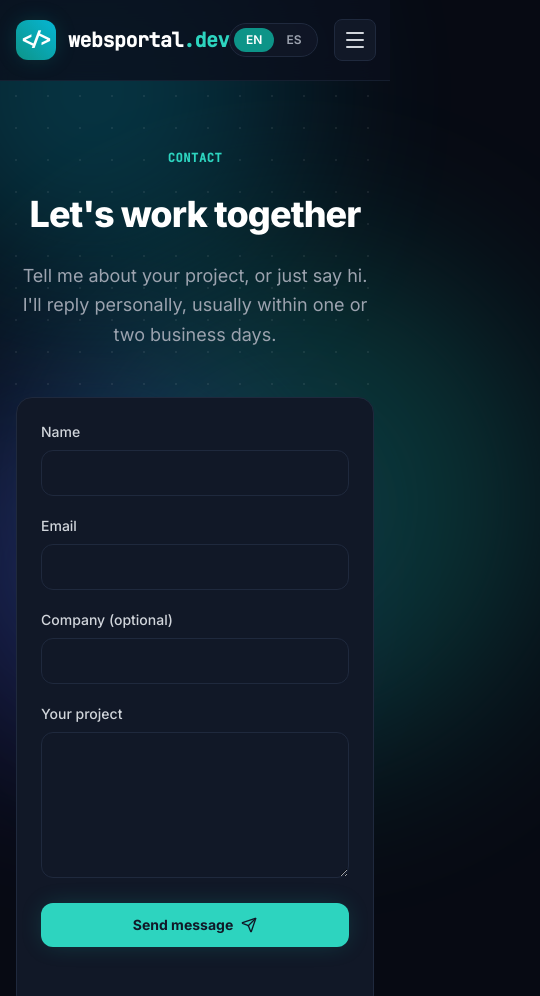
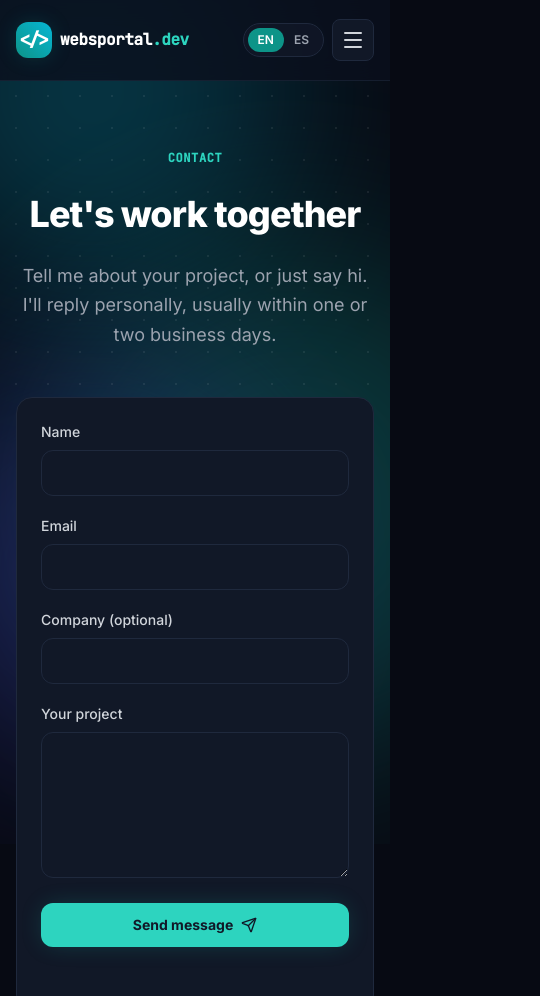
Before and after one commit to andresca/wp_landingpage, a plain HTML site: page public/contact.html in a window 390 px wide. Shown: the top 996 px of the page, 540 px wide, since content can reach past the window. Drawn offline with nearby package versions, Linux system fonts and the light colour scheme.

Commit message:
responsiveness

```diff
--- a/public/contact.html
+++ b/public/contact.html
@@ -38,6 +38,7 @@
     }
   </script>
   <style>
+    html { overflow-x: clip; }
     body { background-color: #070a13; color: #f3f4f6; font-family: 'Inter', sans-serif; overflow-x: hidden; }
     .bg-grid-pattern { background-image: radial-gradient(rgba(255,255,255,0.07) 1px, transparent 1px); background-size: 32px 32px; }
     .glow-effect { position: absolute; border-radius: 50%; filter: blur(90px); opacity: 0.25; pointer-events: none; }
@@ -55,15 +56,17 @@
 </head>
 <body class="antialiased selection:bg-brand-500 selection:text-white">
 
-  <div class="glow-effect w-96 h-96 bg-brand-cyan top-[-100px] left-[-100px]"></div>
-  <div class="glow-effect w-[500px] h-[500px] bg-brand-500 top-[30%] right-[-150px]"></div>
-  <div class="glow-effect w-96 h-96 bg-indigo-600 bottom-[10%] left-[-100px]"></div>
+  <div class="absolute inset-0 overflow-hidden pointer-events-none" aria-hidden="true">
+    <div class="glow-effect w-96 h-96 bg-brand-cyan top-[-100px] left-[-100px]"></div>
+    <div class="glow-effect w-[500px] h-[500px] bg-brand-500 top-[30%] right-[-150px]"></div>
+    <div class="glow-effect w-96 h-96 bg-indigo-600 bottom-[10%] left-[-100px]"></div>
+  </div>
 
   <header class="fixed top-0 left-0 right-0 z-50 backdrop-blur-md bg-dark-bg/80 border-b border-dark-border/60">
     <div class="max-w-7xl mx-auto px-4 sm:px-6 lg:px-8 h-20 flex items-center justify-between">
-      <a href="index.html" class="flex items-center space-x-3 group" aria-label="websportal.dev home">
-        <div class="w-10 h-10 rounded-xl bg-gradient-to-tr from-brand-600 to-brand-cyan flex items-center justify-center text-white font-mono font-bold text-lg shadow-glow group-hover:scale-105 transition-transform duration-300" aria-hidden="true">&lt;/&gt;</div>
-        <span class="text-xl font-bold tracking-tight text-white font-mono">websportal<span class="text-brand-400">.dev</span></span>
+      <a href="index.html" class="flex items-center gap-2 sm:gap-3 group min-w-0" aria-label="websportal.dev home">
+        <div class="w-9 h-9 sm:w-10 sm:h-10 flex-shrink-0 rounded-xl bg-gradient-to-tr from-brand-600 to-brand-cyan flex items-center justify-center text-white font-mono font-bold text-lg shadow-glow group-hover:scale-105 transition-transform duration-300" aria-hidden="true">&lt;/&gt;</div>
+        <span class="text-sm min-[360px]:text-base sm:text-xl font-bold tracking-tight text-white font-mono">websportal<span class="text-brand-400">.dev</span></span>
       </a>
 
       <nav class="hidden md:flex items-center space-x-8 font-medium text-sm text-gray-300">
@@ -75,10 +78,10 @@
         <a href="https://console.websportal.dev" id="console-btn" class="font-mono text-xs text-brand-400 border border-brand-500/40 rounded-lg px-2 py-1" hidden>console</a>
       </nav>
 
-      <div class="flex items-center space-x-4">
+      <div class="flex items-center gap-2 sm:gap-4 flex-shrink-0">
         <div class="bg-gray-900/80 p-1 rounded-full border border-dark-border flex items-center" role="group" aria-label="Language">
-          <button type="button" data-lang="en" aria-pressed="true" class="px-3 py-1 text-xs font-semibold rounded-full transition-all duration-300 hover:text-white">EN</button>
-          <button type="button" data-lang="es" aria-pressed="false" class="px-3 py-1 text-xs font-semibold rounded-full transition-all duration-300 hover:text-white">ES</button>
+          <button type="button" data-lang="en" aria-pressed="true" class="px-2.5 sm:px-3 py-1 text-xs font-semibold rounded-full transition-all duration-300 hover:text-white">EN</button>
+          <button type="button" data-lang="es" aria-pressed="false" class="px-2.5 sm:px-3 py-1 text-xs font-semibold rounded-full transition-all duration-300 hover:text-white">ES</button>
         </div>
 
         <a href="contact.html" class="hidden sm:inline-flex items-center justify-center px-4 py-2 text-sm font-semibold text-gray-900 bg-brand-400 hover:bg-brand-500 rounded-xl transition-all duration-300 shadow-glow hover:shadow-glow-cyan transform hover:-translate-y-0.5">
@@ -137,7 +140,7 @@
                 <span class="font-mono break-all">ankbape@gmail.com</span>
               </a>
               <a href="https://www.linkedin.com/in/andres-badel-b40333116/" target="_blank" rel="noopener" class="flex items-center gap-3 p-3 rounded-xl bg-gray-900/60 border border-dark-border/50 hover:border-brand-500/50 transition-colors text-sm text-gray-300 hover:text-white">
-                <span class="w-10 h-10 rounded-xl bg-brand-500/10 text-brand-400 flex items-center justify-center flex-shrink-0"><i data-lucide="linkedin" class="w-5 h-5"></i></span>
+                <span class="w-10 h-10 rounded-xl bg-brand-500/10 text-brand-400 flex items-center justify-center flex-shrink-0"><svg viewBox="0 0 24 24" fill="currentColor" class="w-5 h-5" aria-hidden="true"><path d="M20.45 20.45h-3.56v-5.57c0-1.33-.02-3.04-1.85-3.04-1.85 0-2.14 1.45-2.14 2.94v5.67H9.35V9h3.41v1.56h.05c.48-.9 1.64-1.85 3.37-1.85 3.6 0 4.27 2.37 4.27 5.46v6.28zM5.34 7.43a2.06 2.06 0 1 1 0-4.13 2.06 2.06 0 0 1 0 4.13zM7.12 20.45H3.56V9h3.56v11.45zM22.22 0H1.77C.79 0 0 .77 0 1.73v20.54C0 23.23.79 24 1.77 24h20.45c.98 0 1.78-.77 1.78-1.73V1.73C24 .77 23.2 0 22.22 0z"/></svg></span>
                 <span>LinkedIn</span>
                 <i data-lucide="arrow-up-right" class="w-4 h-4 ml-auto text-gray-500"></i>
               </a>
```
Also changed, not shown: public/about.html (+12 -9 lines), public/index.html (+12 -9 lines), public/platforms.html (+12 -9 lines), public/services.html (+12 -9 lines).
